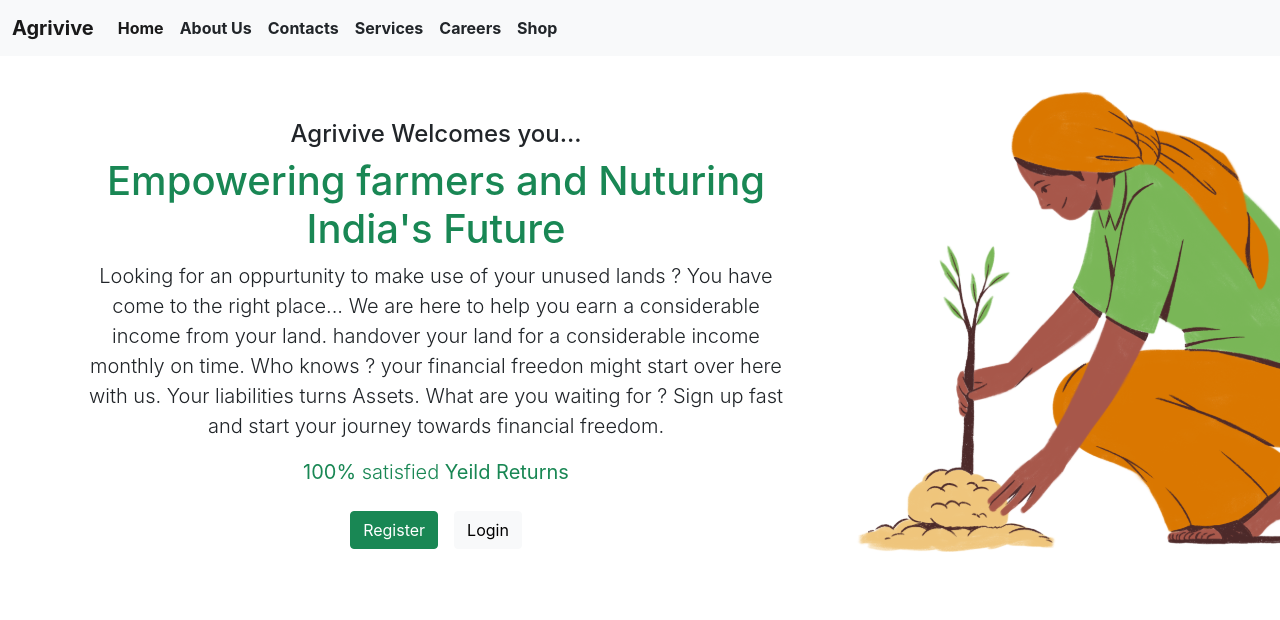
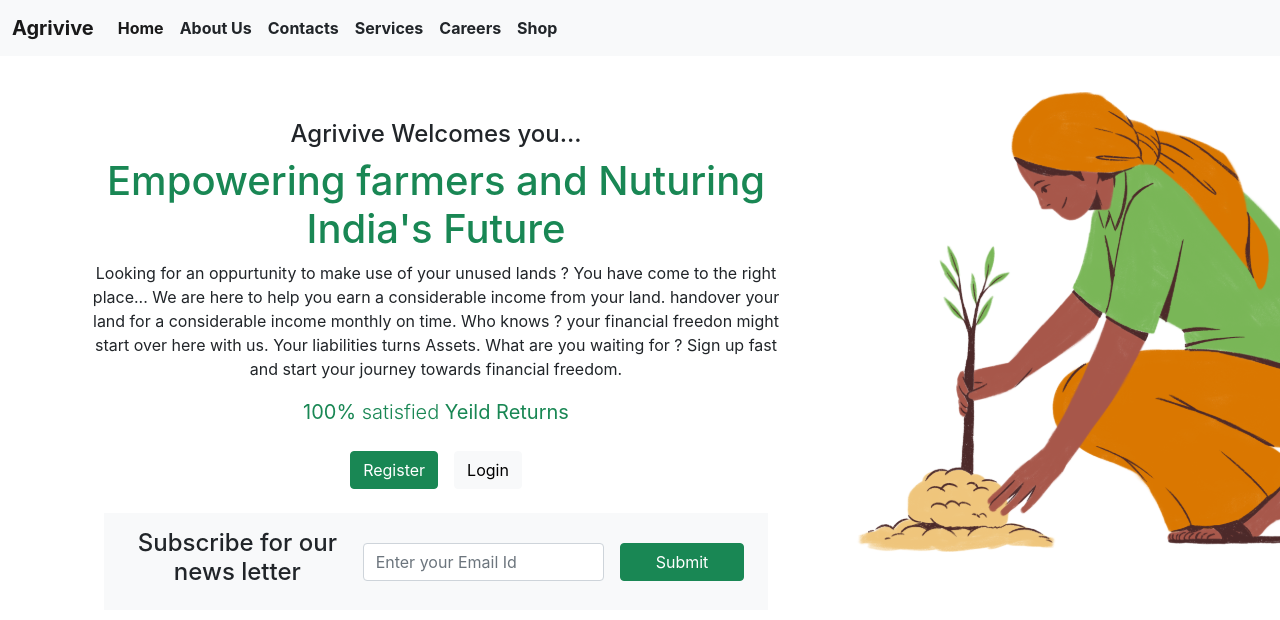
Before and after one commit to HariSirikonda/Agrivive, a React (Create React App) app: page / in a window 1280 px wide. Shown: the top 620 px of the page. Built offline with nearby package versions, Linux system fonts and the light colour scheme.

Commit message:
Added a news letter area

```diff
--- a/src/components/home.js
+++ b/src/components/home.js
@@ -15,10 +15,15 @@ function Home() {
                         <div className='squareContainer p-5'>
                             <h4>Agrivive Welcomes you...</h4>
                             <h1 className='text-success'>Empowering farmers and Nuturing India's Future</h1>
-                            <p className='lead'>Looking for an oppurtunity to make use of your unused lands ? You have come to the right place... We are here to help you earn a considerable income from your land. handover your land for a considerable income monthly on time. Who knows ? your financial freedon might start over here with us. Your liabilities turns Assets. What are you waiting for ? Sign up fast and start your journey towards financial freedom.</p>
+                            <p>Looking for an oppurtunity to make use of your unused lands ? You have come to the right place... We are here to help you earn a considerable income from your land. handover your land for a considerable income monthly on time. Who knows ? your financial freedon might start over here with us. Your liabilities turns Assets. What are you waiting for ? Sign up fast and start your journey towards financial freedom.</p>
                             <p className='lead text-success'><b>100%</b> satisfied <b>Yeild Returns</b></p>
                             <button className='btn btn-success m-2' type='submit'>Register</button>
                             <button className='btn btn-light m-2' type='submit'>Login</button>
+                            <div className='newsletter bg-light d-flex m-3 p-3 align-items-center justify-content-center'>
+                                <h4 className='w-50'>Subscribe for our news letter</h4>
+                                <input className='form-control m-2 w-50' placeholder='Enter your Email Id' id='Emailinput'></input>
+                                <button className='btn btn-success m-2 w-25' type='submit' >Submit</button>
+                            </div>
                         </div>
                     </div>
                     <div className='col-4'>
```
